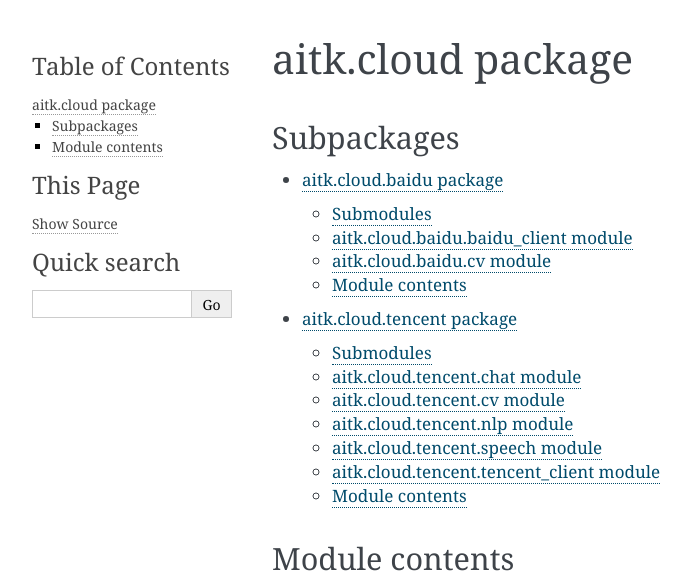
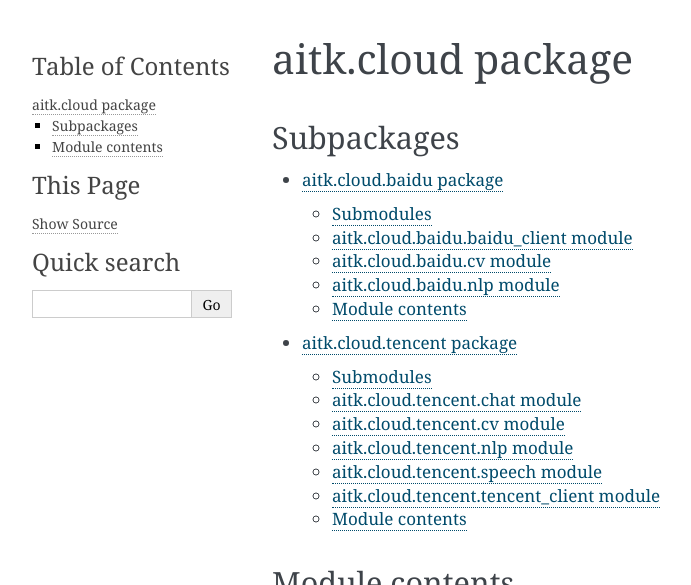
Before and after one commit to imWildCat/AITK, a Sphinx documentation site: the page built from docs/source/aitk.cloud.rst, in a window 1280 px wide, cut to the strip 0-585 px from the top of the page. Shown: the whole strip, without its empty margins (148-839 px from the left). Built offline with Sphinx 7.4.7, drawn with Linux system fonts in a browser that asks for light colours.

```diff
--- a/docs/source/aitk.cloud.baidu.rst
+++ b/docs/source/aitk.cloud.baidu.rst
@@ -20,6 +20,14 @@
     :undoc-members:
     :show-inheritance:
 
+aitk.cloud.baidu.nlp module
+---------------------------
+
+.. automodule:: aitk.cloud.baidu.nlp
+    :members:
+    :undoc-members:
+    :show-inheritance:
+
 
 Module contents
 ---------------
```
Also changed, not shown: 1 other file.
